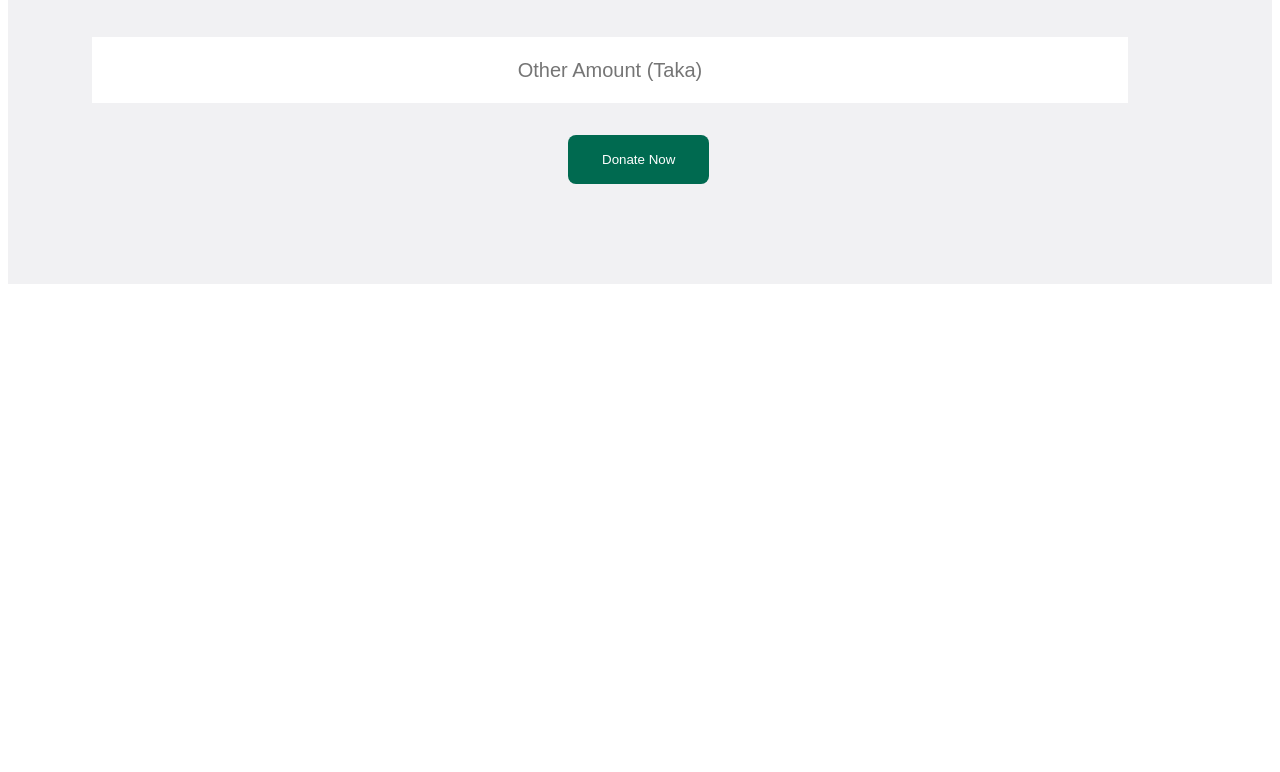
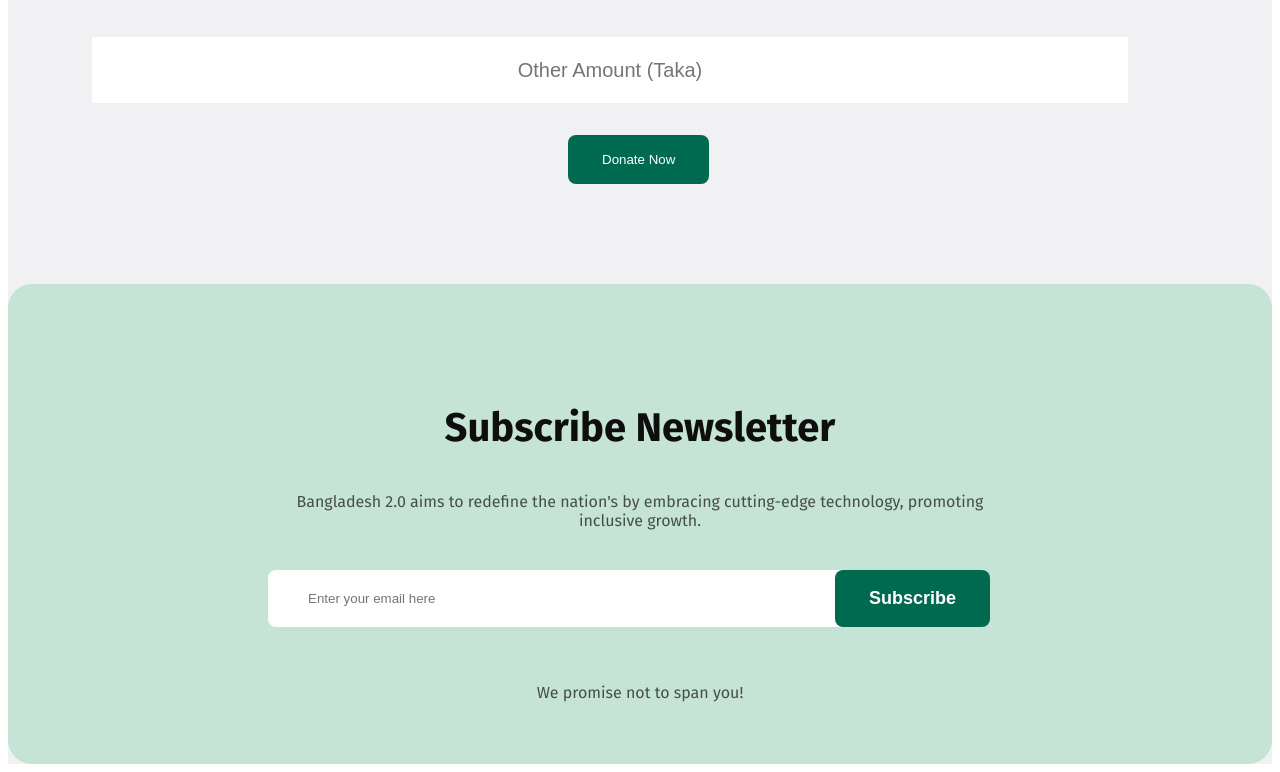
Before and after one commit to Elias-bd/assignment-1, a plain HTML site: page index.html in a window 1280 px wide. Shown: the part 3565-4337 px from the top of the page. Before the commit the page ends 3857 px from the top, so only its background shows below. Drawn offline with Linux system fonts and the light colour scheme.

Commit message:
added newsletter and hover

```diff
--- a/index.html
+++ b/index.html
@@ -155,6 +155,23 @@
                 <button>Donate Now</button>
             </div>
         </section>
+        <section class="news-letter">
+            <div class="news-letter-container">
+                <h3 class="news-title">Subscribe Newsletter</h3>
+                <p class="news-subtitle">Bangladesh 2.0 aims to redefine the nation's by embracing cutting-edge
+                    technology, promoting inclusive growth.</p>
+                <label>
+                    <input type="email" name="" id="email" placeholder="Enter your email here">
+                    <button class="subscribe-btn">Subscribe</button>
+                </label>
+                <p class="news-last">We promise not to span you!</p>
+
+
+
+
+
+            </div>
+        </section>
 
 
 
--- a/styles/styles.css
+++ b/styles/styles.css
@@ -29,6 +29,14 @@
 .nav-title {
     font-size: 32px;
     font-weight: 700;
+}
+
+.banner-btn:hover {
+    background-color: lightseagreen;
+}
+
+nav button:hover {
+    background-color: lightseagreen;
 }
 
 nav button {
@@ -113,13 +121,23 @@
     color: rgba(14, 14, 14, 0.7);
 }
 
+.card-btn-blue:hover {
+    background-color: #065ff9;
+}
+
 .card-btn-blue {
     background-color: #5490F5;
     color: #FFFFFF;
     padding: 10px 20px;
     border-radius: 8px;
     border: none;
+    cursor: pointer;
 }
+
+.card-btn-green:hover {
+    background-color: #06472a;
+}
+
 
 .card-btn-green {
     background-color: #09A15C;
@@ -127,6 +145,11 @@
     padding: 10px 20px;
     border-radius: 8px;
     border: none;
+    cursor: pointer;
+}
+
+.card-btn-yellow:hover {
+    background-color: #e6a202;
 }
 
 .card-btn-yellow {
@@ -135,6 +158,12 @@
     padding: 10px 20px;
     border-radius: 8px;
     border: none;
+    cursor: pointer;
+
+}
+
+.card-blue:hover {
+    background-color: rgba(2, 75, 200, 0.2);
 }
 
 .card-blue {
@@ -145,12 +174,20 @@
     padding: 32px;
 }
 
+.card-green:hover {
+    background-color: rgb(158, 224, 193);
+}
+
 .card-green {
     background-color: rgba(198, 228, 214, 1);
     width: 410px;
     height: 320px;
     border-radius: 16px;
     padding: 32px;
+}
+
+.card-yellow:hover {
+    background-color: rgb(252, 223, 153);
 }
 
 .card-yellow {
@@ -231,6 +268,10 @@
     display: block;
 }
 
+.news-btn:hover {
+    background-color: lightseagreen;
+}
+
 .news-btn {
     background-color: #006A50;
     padding: 12px 24px;
@@ -265,6 +306,10 @@
     gap: 24px;
 }
 
+.d-card:hover {
+    background-color: #09A15C;
+}
+
 .d-card {
     width: 200px;
     height: 50px;
@@ -275,6 +320,11 @@
     padding: 40px;
     justify-content: center;
     text-align: center;
+    cursor: pointer;
+}
+
+#green:hover {
+    background-color: #09A15C;
 }
 
 #green {
@@ -292,6 +342,15 @@
     font-size: 20px;
     height: 64px;
     text-align: center;
+    cursor: pointer;
+}
+
+form input:hover {
+    background-color: lightgray;
+}
+
+.donate-btn button:hover {
+    background-color: lightseagreen;
 }
 
 .donate-btn button {
@@ -305,5 +364,80 @@
     cursor: pointer;
     margin-top: 32px;
     margin-bottom: 100px;
+}
+
+/* newsletter section  */
+.news-letter {
+    max-width: 1280px;
+    height: 300px;
+    margin: 0 auto;
+    background-color: #C6E4D6;
+    border-radius: 24px;
+    justify-items: center;
+    text-align: center;
+    padding: 80px 260px;
+    padding-bottom: 100px;
+
 
 }
+
+.news-title {
+    font-size: 40px;
+    font-weight: 700;
+    color: #0E0E0E;
+    padding-bottom: -16px;
+}
+
+.news-subtitle {
+    font-size: 16px;
+    font-weight: 400;
+    color: rgba(14, 14, 14, 0.7);
+    padding-bottom: 24px;
+
+}
+.news-last{
+    padding-top: 40px;
+    font-size: 16px;
+    font-weight: 400;
+    color: rgba(14, 14, 14, 0.7)
+}
+
+label {
+    position: relative;
+    display: flex;
+
+}
+
+#email:hover {
+    background-color: lightgray;
+}
+
+.subscribe-btn:hover {
+    background-color: lightseagreen;
+}
+
+#email {
+    width: 600px;
+    height: 55px;
+    border: none;
+    color: rgba(14, 14, 14, 0.3);
+    padding-left: 40px;
+    border-radius: 8px;
+    cursor: pointer;
+}
+
+.subscribe-btn {
+    position: absolute;
+    top: 0;
+    right: 0;
+    bottom: 0;
+    background-color: #006A50;
+    color: #FFFFFF;
+    font-size: 18px;
+    font-weight: 600;
+    padding: 17px 34px;
+    border: none;
+    border-radius: 8px;
+    cursor: pointer;
+    margin-right: 22px;
+}
```
